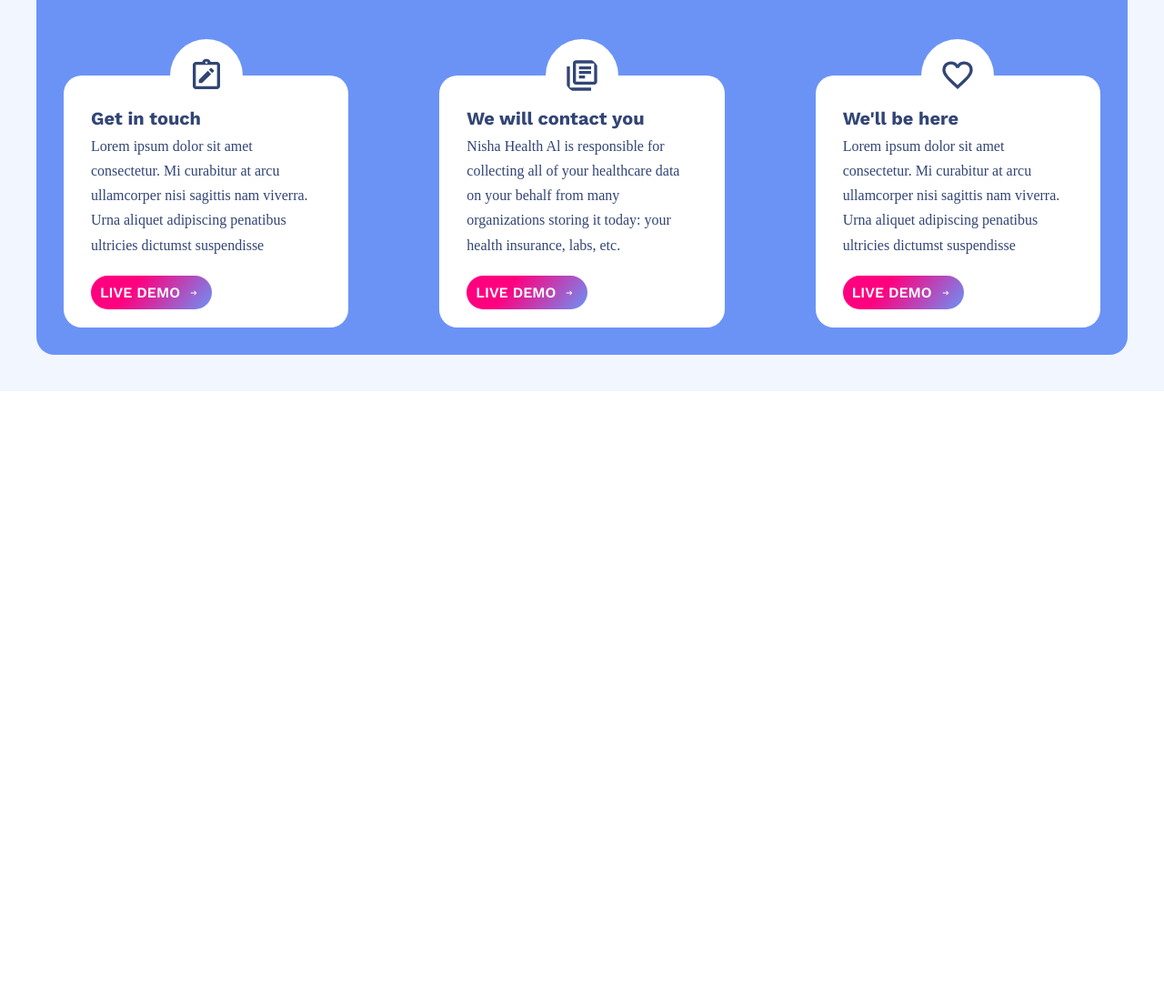
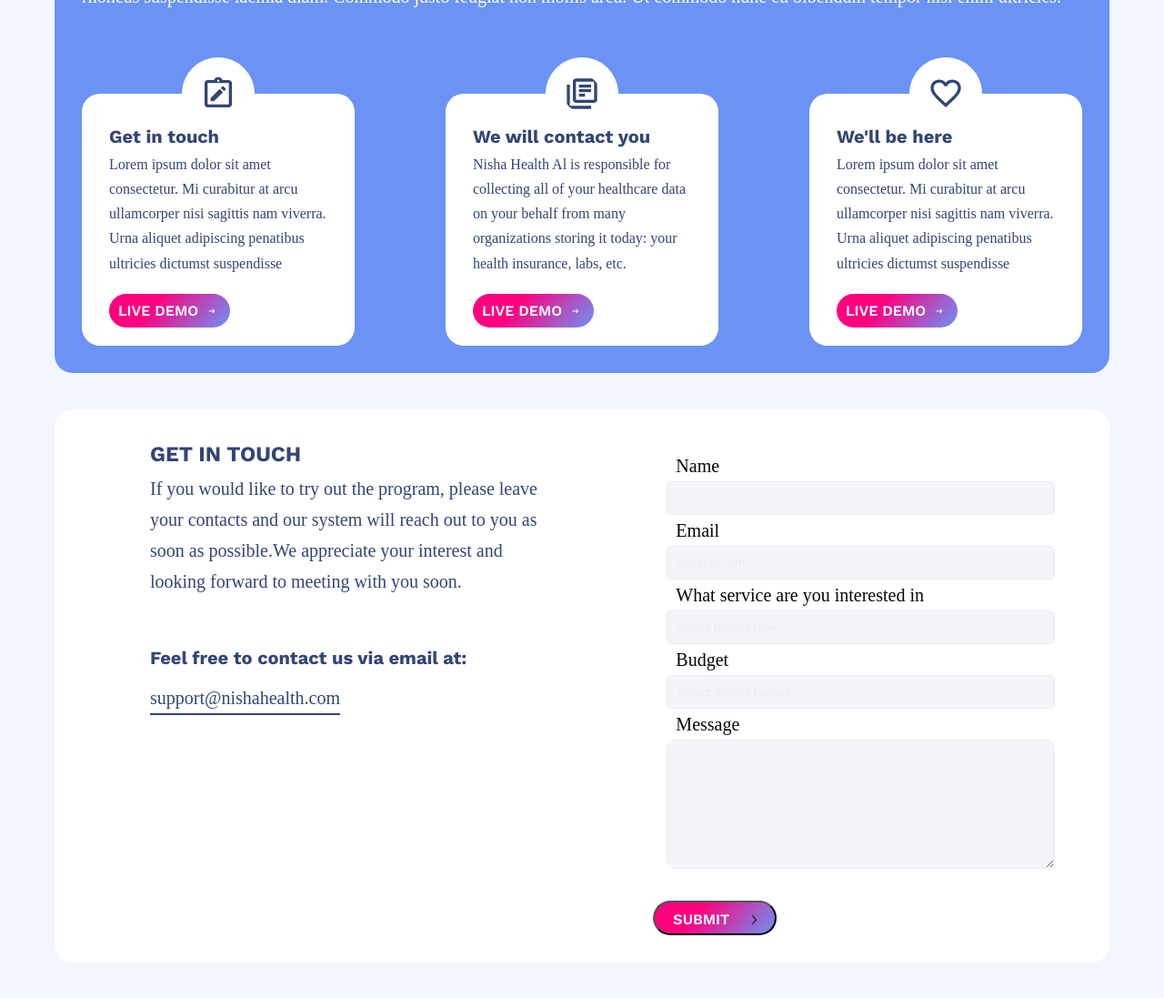
Before and after one commit to Samco2/nishahealth2.github.io, a plain HTML site: page index.html in a window 1280 px wide. Shown: the part 3717-4814 px from the top of the page at 91% size. Before the commit the page ends 4147 px from the top, so only its background shows below. Drawn offline with nearby package versions, Linux system fonts and the light colour scheme.

Commit message:
add update change

```diff
--- a/frontend/sass/abstracts/_variables.scss
+++ b/frontend/sass/abstracts/_variables.scss
@@ -16,6 +16,8 @@ $color-black: #000;
 $color-nav-ln: #ECECEC;
 $color-form-back: #EAEEF7;
 $color-green: green;
+$color-input-back: #F3F5FA;
+$color-inpt-txt:#050607;
 
 
 
--- a/frontend/sass/pages/_contact.scss
+++ b/frontend/sass/pages/_contact.scss
@@ -1,39 +1,35 @@
-.cont{
+.contact{
+     background-color: $color-white;
+     border-radius: 2rem;
+     margin: 4rem;
+     color: $color-txt-heading;
+     padding: 3rem;
 
-
-    align-items: center;
-    justify-content: center;
-
-    @include respond(tab-port) {// width <900px
-        text-align: center;
-
-
-    }
 
 
 
     form{
-        display:flex;
+         display:flex;
         max-width:100rem;
         flex-direction: column;
-        flex: 0 0 50%;
         padding:15px;
         border-radius:5px;
-        margin-bottom: 50px;
-        border:1px solid $color-nav-ln;
+        color: $color-inpt-txt;
 
 
 
 
 
         input{
-            // height: 2rem;
+
             border-radius: 1rem;
             padding: 1rem 0 1rem 1rem;
-            background-color: $color-form-back;
-            font-size: $default-font-size;
+            background-color: $color-input-back;
             border-radius:5px;
             border:1px solid $color-nav-ln;
+            color: $color-inpt-txt;
+
+
 
 
             &:focus{
@@ -60,34 +56,34 @@
 
         textarea{
             border-radius: 1rem;
-            background-color: $color-form-back;
+            background-color: $color-input-back;
             padding-left: 1rem;
             font-size: 1.8rem;
-            margin-bottom: 2rem;
+            // margin-bottom: 2rem;
             border:1px solid $color-nav-ln;
         }
 
-        button{
-            background-color: $color-white;
-            border-radius: 1rem !important;
-            a{
-                text-decoration: none;
-                color: $color-icon;
-            }
+        // button{
+        //     background-color: $color-white;
+        //     border-radius: 1rem !important;
+        //     a{
+        //         text-decoration: none;
+        //         color: $color-icon;
+        //     }
 
 
-        }
+        // }
 
 
-        button:focus,
-        button:visited,
-        button:hover{
-            background-color: $color-icon;
-            a{
-                color:$color-white;
+        // button:focus,
+        // button:visited,
+        // button:hover{
+        //     background-color: $color-icon;
+        //     a{
+        //         color:$color-white;
 
-            }
-        }
+        //     }
+        // }
 
     }
 
@@ -98,26 +94,41 @@
     align-items: center;
     justify-content: center;
     margin: 0 6rem;
+    flex-basis: 45%;
 
-    h2{
-        font-size: 3.5rem;
-        font-weight: 600;
+    &-s{
+        margin-top: 5rem;
 
-        @include respond(tab-port) {// width <900px
-            margin-top: 4rem;
+        span{
+            a{
+                border-bottom:2px solid;
+                display: inline-block;
+                padding: 0rem;
+                margin-top: 1rem;
+                text-decoration: none;
+                color: $color-txt-heading;
+                cursor: pointer;
+
+
+
+
+            }
+
+
+
 
 
         }
-    }
+        span:visited,
+        span:focus,
+        span:hover{
+                    a{
+                        color: $color-link;
 
-    h4{
-        font-size: 2.5rem;
-        margin-bottom: 1rem;
-    }
-    p{
-        margin-bottom: 2rem;
-        font-size: 2rem;
+                    }
+                }
 
 
     }
+
 }
--- a/frontend/sass/pages/_services.scss
+++ b/frontend/sass/pages/_services.scss
@@ -1,6 +1,6 @@
 .get{
     background-color: $color-sub-icon;
-    margin: 2rem;
+    margin: 4rem;
     border-radius: 2rem;
     color: $color-white;
     padding: 3rem;
--- a/index.html
+++ b/index.html
@@ -323,7 +323,43 @@
                 </div>
             </div>
 
+            <div class="contact">
+                <div class="container">
+                    <div class="row">
+                        <div class="col-1-0f-2 cont_txt">
+                            <h3>GET IN TOUCH</h3>
+                            <p>If you would like to try out the program, please leave your contacts and our system will
+                                reach out to you as soon as possible.We appreciate your interest and looking forward to
+                                meeting with you soon.
+                            </p>
+                            <div class="cont_txt-s">
+                                <h4>Feel free to contact us via email at:</h4>
+                                <span><a href="#">support@nishahealth.com</a></span>
+                            </div>
+                        </div>
+                        <div class="col-1-of-2">
+                            <form action="#" id="contact-form">
+                                <label for="Name">Name</label>
+                                <input type="text">
+                                <label for="Email">Email</label>
+                                <input type="email" placeholder="abc@m.com">
+                                <label for="text">What service are you interested in</label>
+                                <input type="text" placeholder="Select project type" >
 
+                                <label for="text">Budget</label>
+                                <input type="text" placeholder="Select project budget">
+                                <label for="text">Message</label>
+                                <textarea name="Message" id="msg" cols="1" rows="7"></textarea>
+                                <!-- <button type="submit" class="btn"><a href="#">submit</a></button> -->
+                            </form>
+                            <button type='submit' class="btn pd mg-t2"><a href="#">SUBMIT
+                                    <img src="img/arrowr2.png" alt="right-pointer" class="arrow">
+                                </a>
+                            </button>
+                        </div>
+                    </div>
+                </div>
+            </div>
 
 
         </section>
```
Also changed, not shown: frontend/css/style.css.
